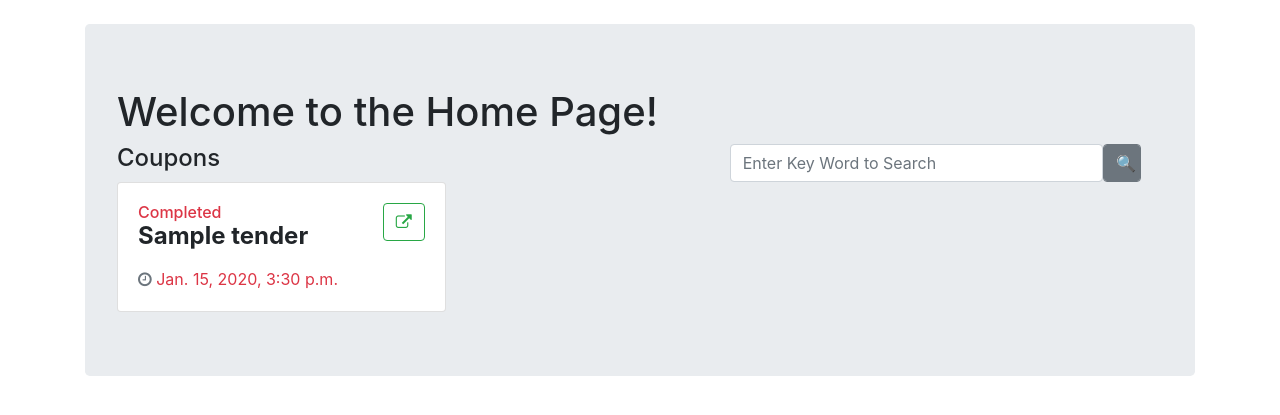
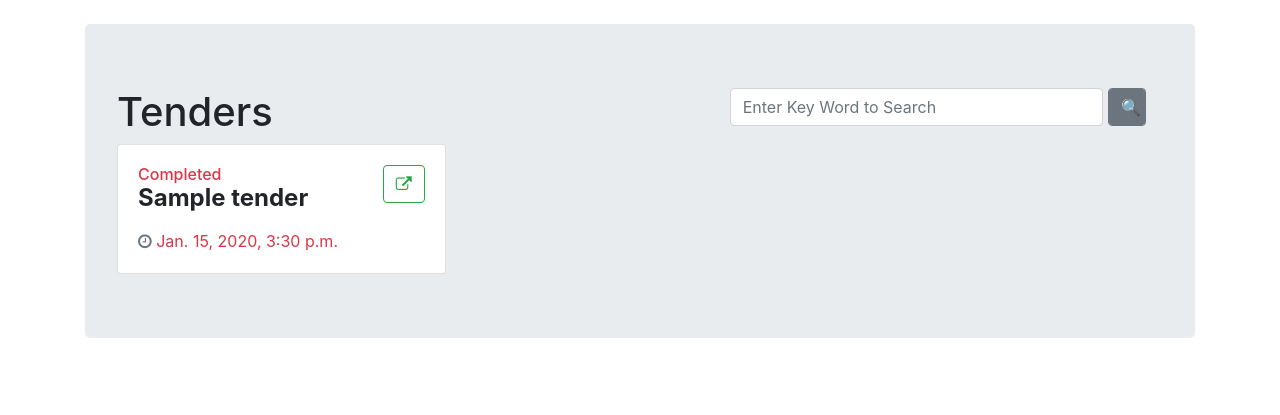
Before and after one commit to PavanVitesh/TENDERBC, a Django app: page / in a window 1280 px wide. Shown: the part 56-471 px from the top of the page. Run offline with Django 4.2, Linux system fonts and the light colour scheme; a user stored in the database is signed in; tables that the repository leaves empty hold one stand-in row (values such as "Sample post"); parts of the project's set-up code (start-up, migrations or seed data) failed here and were passed over; some libraries are stand-ins or nearby versions.

Commit message:
Fixed Some bugs

```diff
--- a/TENDERBC_Project/TENDERBC_App/models.py
+++ b/TENDERBC_Project/TENDERBC_App/models.py
@@ -29,7 +29,7 @@
     Status = models.CharField("Status", choices=sts, default='Inactive', max_length=15)
 
 class Bid(models.Model):
-    sts = (('Submitted','Submitted'),('Accpeted','Accepted'),('Rejected','Rejected'))
+    sts = (('Submitted','Submitted'),('Accpeted','Accepted'),('Rejected','Rejected'), ('Ignored', 'Ignored'))
     tender = models.ForeignKey(Tender,on_delete=models.CASCADE)
     bidder = models.ForeignKey(User,on_delete=models.CASCADE)
     document = models.FileField(upload_to='Bid documents/')
--- a/TENDERBC_Project/TENDERBC_App/views.py
+++ b/TENDERBC_Project/TENDERBC_App/views.py
@@ -27,7 +27,7 @@
     if request.method == "POST"  and request.POST['keyword'] != "":
         active_tenders = Tender.objects.filter(description__icontains=request.POST['keyword'], Status='Active')
         inactive_tenders = Tender.objects.filter(description__icontains=request.POST['keyword'], Status='Inactive')
-        key_submission_tenders = Tender.objects.filter(description__icontains=request.POST['keyword'], Status='Key Submission')
+        keysubmission_tenders = Tender.objects.filter(description__icontains=request.POST['keyword'], Status='Key Submission')
         completed_tenders = Tender.objects.filter(description__icontains=request.POST['keyword'], Status='Completed')
     else:
         active_tenders = Tender.objects.filter(Status='Active')
@@ -68,7 +68,7 @@
             try:
                 add_tender_data_to_chain(ctform.id, ctform.start_date_time, ctform.end_date_time)
                 messages.success(request, 'Tender created successfully')
-            except Exception as e:
+            except BaseException as e:
                 ctform.delete()
                 messages.error(request, e)
                 print(e)
@@ -98,7 +98,7 @@
                     bidsubmission.delete()
                     messages.error(request, 'Error while saving to blockchain')
         if details.Status == 'Key Submission':
-            secret_key = request.POST.get('dkey_received')
+            secret_key = request.POST.get('secret_key')
             if not secret_key:
                 messages.error(request, 'Secret Key')
             else:
@@ -112,6 +112,7 @@
     bids_submitted_to_this_tender = Bid.objects.filter(tender_id=x)
     if details.Status == 'Completed':
         tampered_bidder_ids = retreive_tender_dkeys_from_chain(x, list(Bid.objects.filter(tender_id=x).values_list('bidder_id', flat=True)))
+        print("tampered ", tampered_bidder_ids)
         if not tampered_bidder_ids:
             tampered_bidder_ids = []
         for i in bids_submitted_to_this_tender:
--- a/TENDERBC_Project/templates/html/home.html
+++ b/TENDERBC_Project/templates/html/home.html
@@ -4,16 +4,15 @@
 {% block content %}
     <div class="container mt-4">
         <div class="jumbotron">
-            <h1>Welcome to the Home Page!</h1>
             <div class="row">
               <div class="col-md-7">
-                  <h4 class="text-left font-wight-bold">Coupons</h4>
+                  <h1 class="text-left font-wight-bold">Tenders</h1>
               </div>
               <div class="col-md">
                   <form method="post">
                       {% csrf_token %}
                       <div class="row">
-                          <input type="text" name="keyword" class="col-md-10 form-control" placeholder="Enter Key Word to Search">
+                          <input type="text" name="keyword" class="col-md-10 form-control" placeholder="Enter Key Word to Search" style="margin-right: 5px;">
                           <input type="submit" value="🔍" class="col-md-1 btn btn-secondary form-control">
                       </div>
                   </form>
@@ -120,7 +119,7 @@
                         </div>
                         <p class="mt-3 mb-0 text-muted text-sm">
                           <span class="text-nowrap"><i class="fa fa-clock-o"></i></span>
-                          <span class="text-danger mr-2">{{i.end_date_time}}</span>
+                          <span class="text-success mr-2">{{i.start_date_time}}</span>
                         </p>
                       </div>
                     </div>
--- a/TENDERBC_Project/templates/html/view_tender.html
+++ b/TENDERBC_Project/templates/html/view_tender.html
@@ -50,6 +50,8 @@
                                 <span class="text-success">Accepted</span>
                                 {% elif bid.Status == "Rejected" %}
                                 <span class="text-danger">Rejected</span>
+                                {% elif bid.Status == "Ignored" %}
+                                <span class="text-warning">Ignored</span>
                                 {% else %}
                                 <a href="{% url 'ab' bid.id %}" class="btn btn-outline-success">Accept<i class="fa fa-check"></i></a>
                                 {% endif %}
@@ -76,7 +78,7 @@
                         <h6>
                             <form method="post">
                                 {% csrf_token %}
-                                <input type="text" name="dkey_received" placeholder="Enter Decryption Key" class="form-control my-2">
+                                <input type="text" name="secret_key" placeholder="Enter Secret Key" class="form-control my-2">
                                 <input type="submit" value="Submit" class="btn btn-outline-success col my-2">
                             </form>
                         </h6>
```
Also changed, not shown: TENDERBC_Project/static/documents/Bid documents/READ_ME.md (added, +1 -0 lines), TENDERBC_Project/static/documents/tender documents/READ_ME.md (added, +1 -0 lines), TENDERBC_Project/TENDERBC_App/migrations/0001_initial.py, TENDERBC_Project/db.sqlite3.
